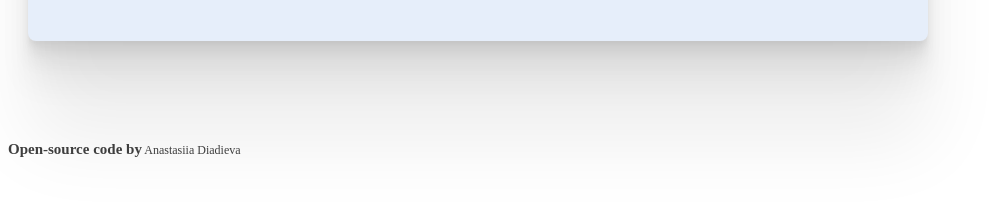
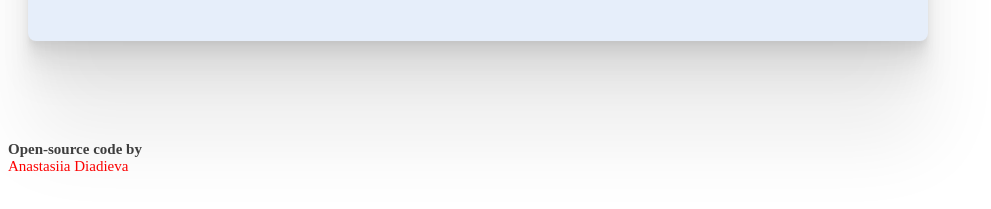
Before and after one commit to diadieva/weather-app-diadieva, a plain HTML site: page index.html in a window 1280 px wide. Shown: the part 489-698 px from the top of the page, without its empty margins (0-991 px from the left). Drawn offline with nearby package versions, Linux system fonts and the light colour scheme; no server answers.

Commit message:
add class myname

```diff
--- a/css/style.css
+++ b/css/style.css
@@ -212,3 +212,7 @@ hr {
     font-size: 60px;
     font-weight: 600;
 }
+.myname {
+    font-size: 15px;
+    color: red;
+}
--- a/index.html
+++ b/index.html
@@ -130,7 +130,7 @@
       >
         Open-source code by
       </a>
-      Anastasiia Diadieva
+      <div class="myname">Anastasiia Diadieva</div>
     </div>
     <script src="js/script.js" type="text/javascript"></script>
   </body>
```
